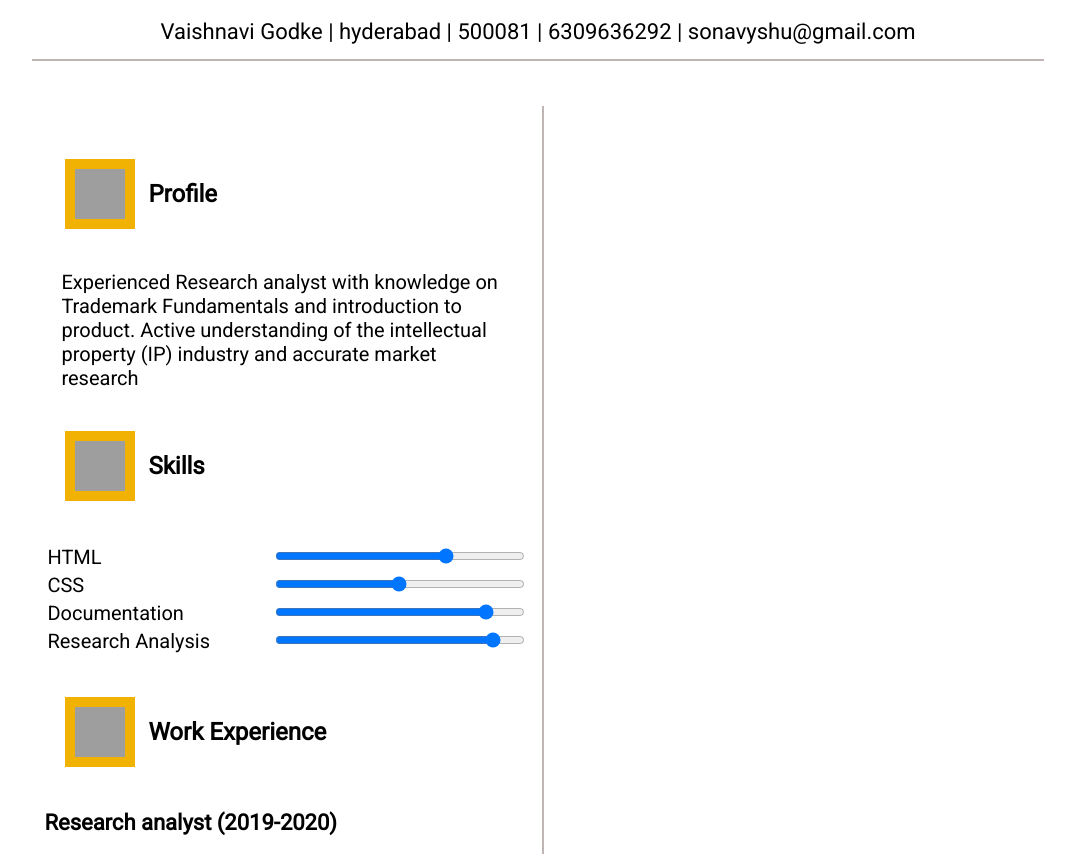
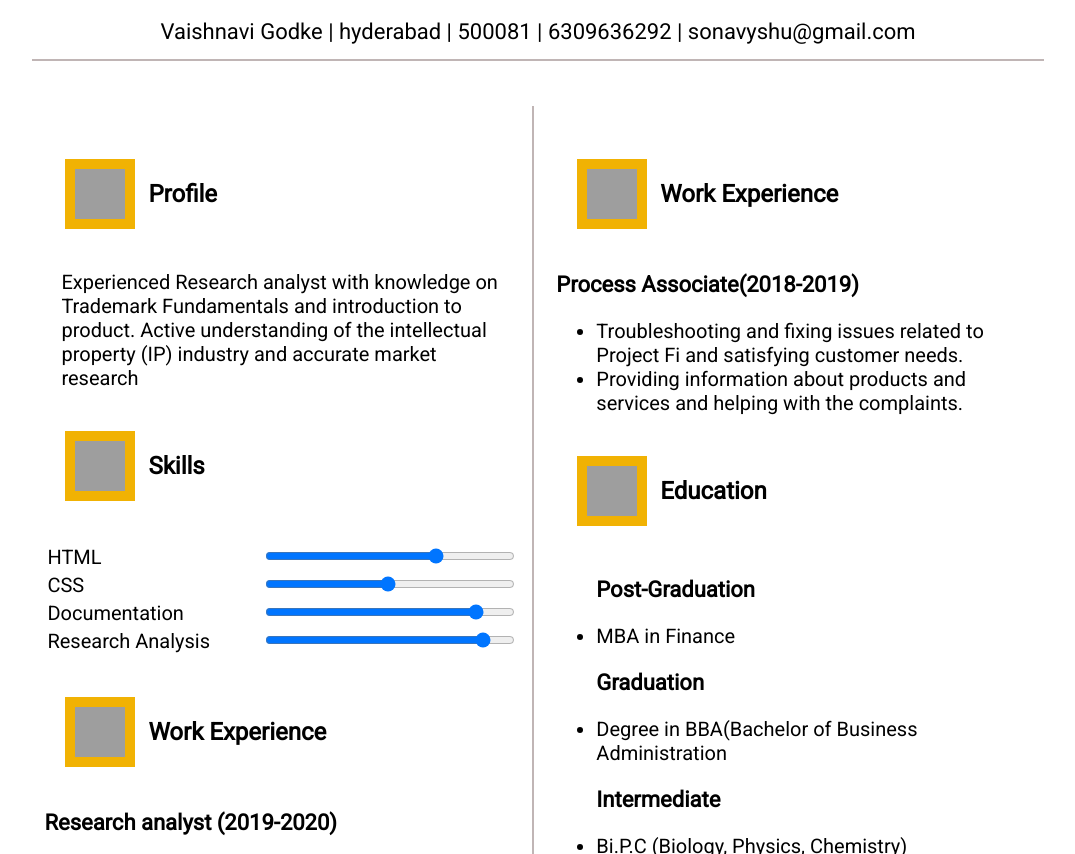
Before and after one commit to vyshugodke/Guvi_tasks, a plain HTML site: page task7/resume/index.html in a window 1280 px wide. Shown: the part 403-1257 px from the top of the page, without its empty margins (102-1177 px from the left). Drawn offline with Linux system fonts and the light colour scheme; grey boxes are pictures that could not be loaded.

Commit message:
Update style1.css

```diff
--- a/task7/resume/style1.css
+++ b/task7/resume/style1.css
@@ -65,7 +65,7 @@ label {
 
 .head1 {
     float: left;
-    width: 48%;
+    width: 47%;
     word-wrap: break-word;
     border-right: 2px solid rgb(192, 181, 181);
     margin-top: 40px;
@@ -75,7 +75,7 @@ label {
 
 .work2 {
     float: right;
-    width: 48%;
+    width: 47%;
     word-wrap: break-word;
     margin-top: 40px;
     margin-bottom: 100px;
```
